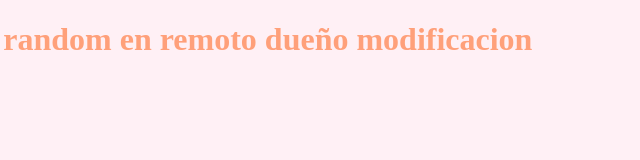
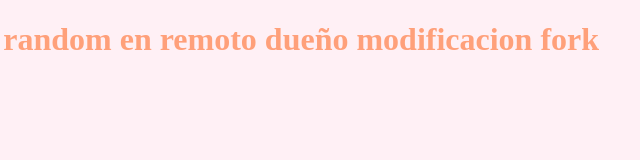
Before and after one commit to IagoAres2/DAW, a plain HTML site: page Index.html in a window 1280 px wide. Shown: the full height of the page, 91-731 px from the left. Drawn offline with Linux system fonts and the light colour scheme.

Commit message:
Modificación del codigo del fork 2

```diff
--- a/Index.html
+++ b/Index.html
@@ -4,5 +4,5 @@
 	<title>Ejercicio 4b</title>
 	<link rel="stylesheet" href="styles.css">
 </head>
-<h1>Linea random en remoto dueño modificacion</h1>
+<h1>Linea random en remoto dueño modificacion fork</h1>
 </html>
```
